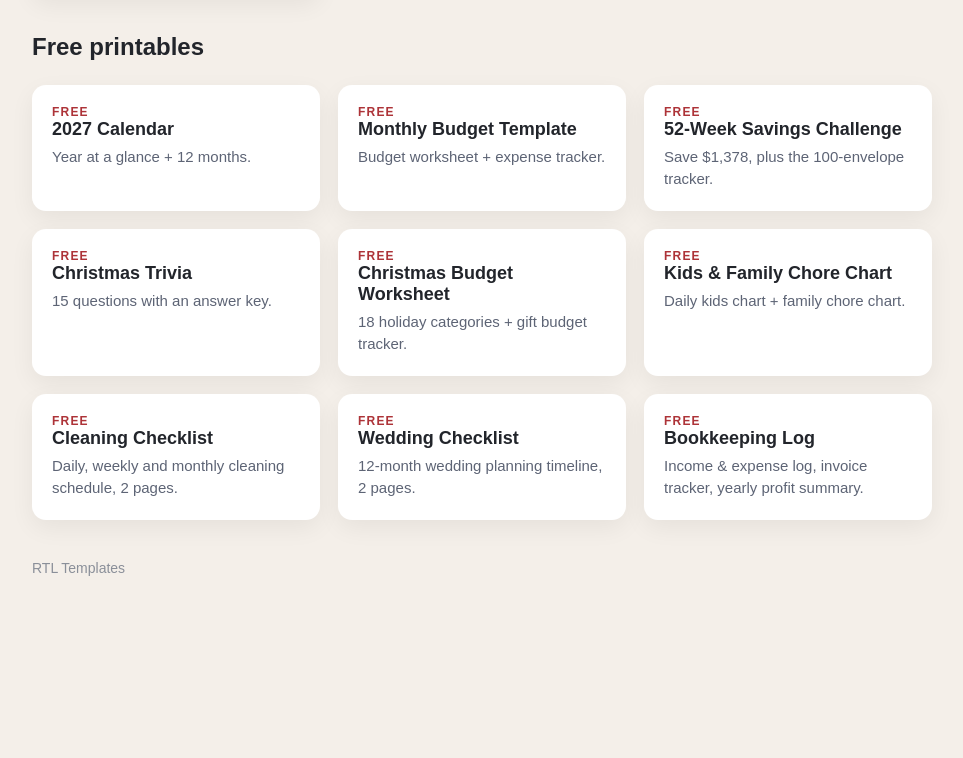
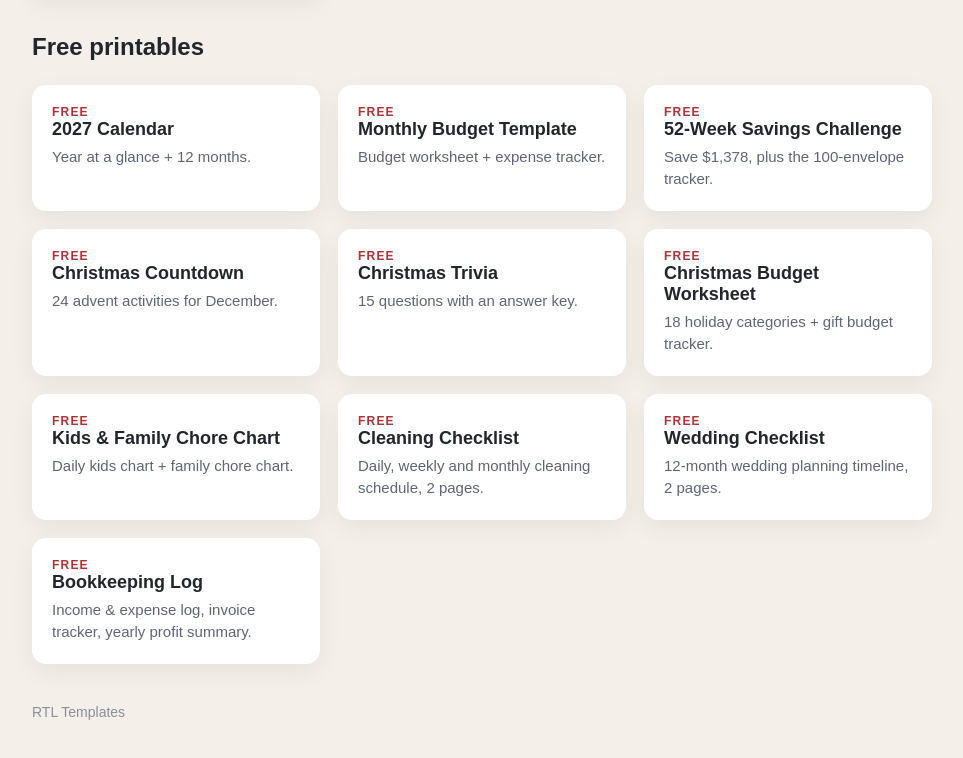
Before and after one commit to rtl-templates/rtl-templates.github.io, a plain HTML site: page printables/index.html in a window 1280 px wide. Shown: the part 1070-1828 px from the top of the page, without its empty margins (158-1121 px from the left). Before the commit the page ends 1694 px from the top, so only its background shows below. Drawn offline with Linux system fonts and the light colour scheme.

Commit message:
Hub: add free Christmas countdown

```diff
--- a/printables/index.html
+++ b/printables/index.html
@@ -29,6 +29,7 @@
 <a class="c" href="../free-printables/2027-calendar.html"><div class="k">FREE</div><b>2027 Calendar</b><span>Year at a glance + 12 months.</span></a>
 <a class="c" href="../free-printables/budget-template.html"><div class="k">FREE</div><b>Monthly Budget Template</b><span>Budget worksheet + expense tracker.</span></a>
 <a class="c" href="../free-printables/52-week-savings-challenge.html"><div class="k">FREE</div><b>52-Week Savings Challenge</b><span>Save $1,378, plus the 100-envelope tracker.</span></a>
+<a class="c" href="../free-printables/christmas-countdown.html"><div class="k">FREE</div><b>Christmas Countdown</b><span>24 advent activities for December.</span></a>
 <a class="c" href="../free-printables/christmas-trivia.html"><div class="k">FREE</div><b>Christmas Trivia</b><span>15 questions with an answer key.</span></a>
 <a class="c" href="../free-printables/christmas-budget.html"><div class="k">FREE</div><b>Christmas Budget Worksheet</b><span>18 holiday categories + gift budget tracker.</span></a>
 <a class="c" href="../free-printables/chore-chart.html"><div class="k">FREE</div><b>Kids &amp; Family Chore Chart</b><span>Daily kids chart + family chore chart.</span></a>
```
